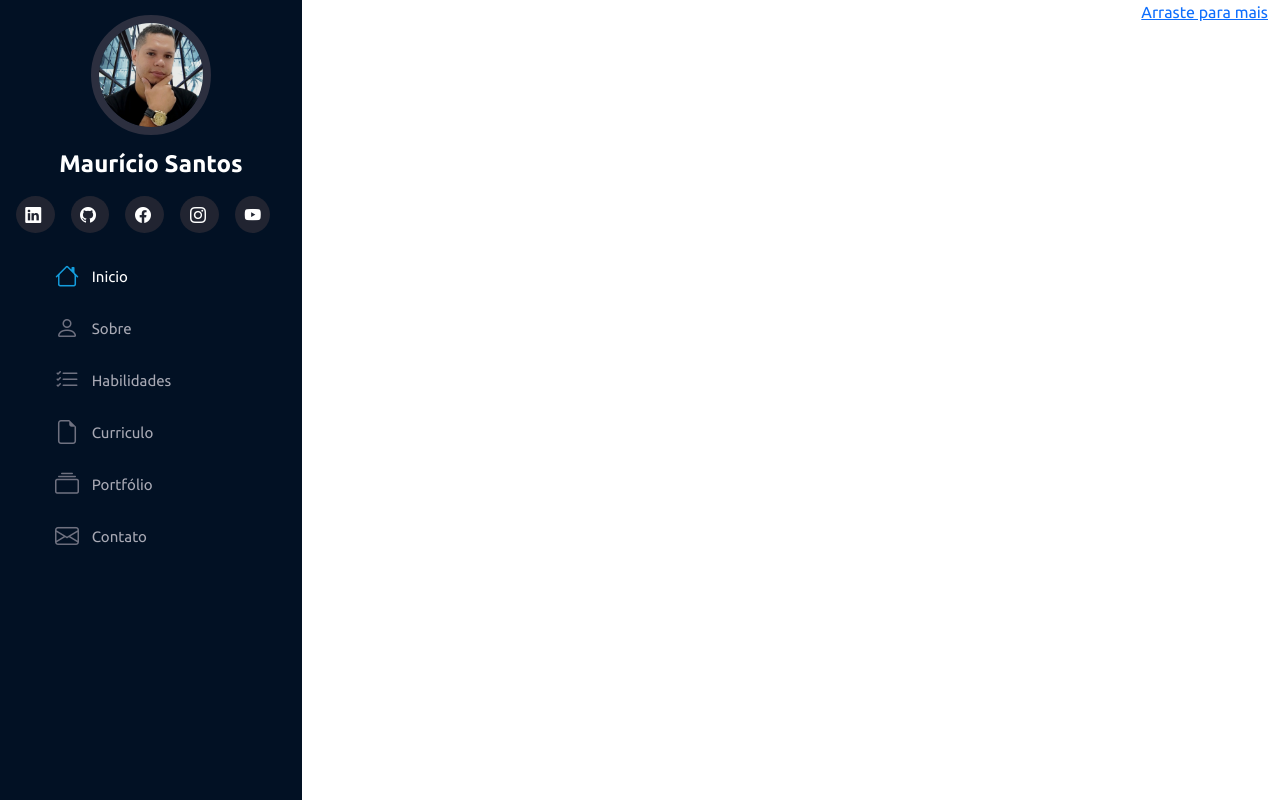
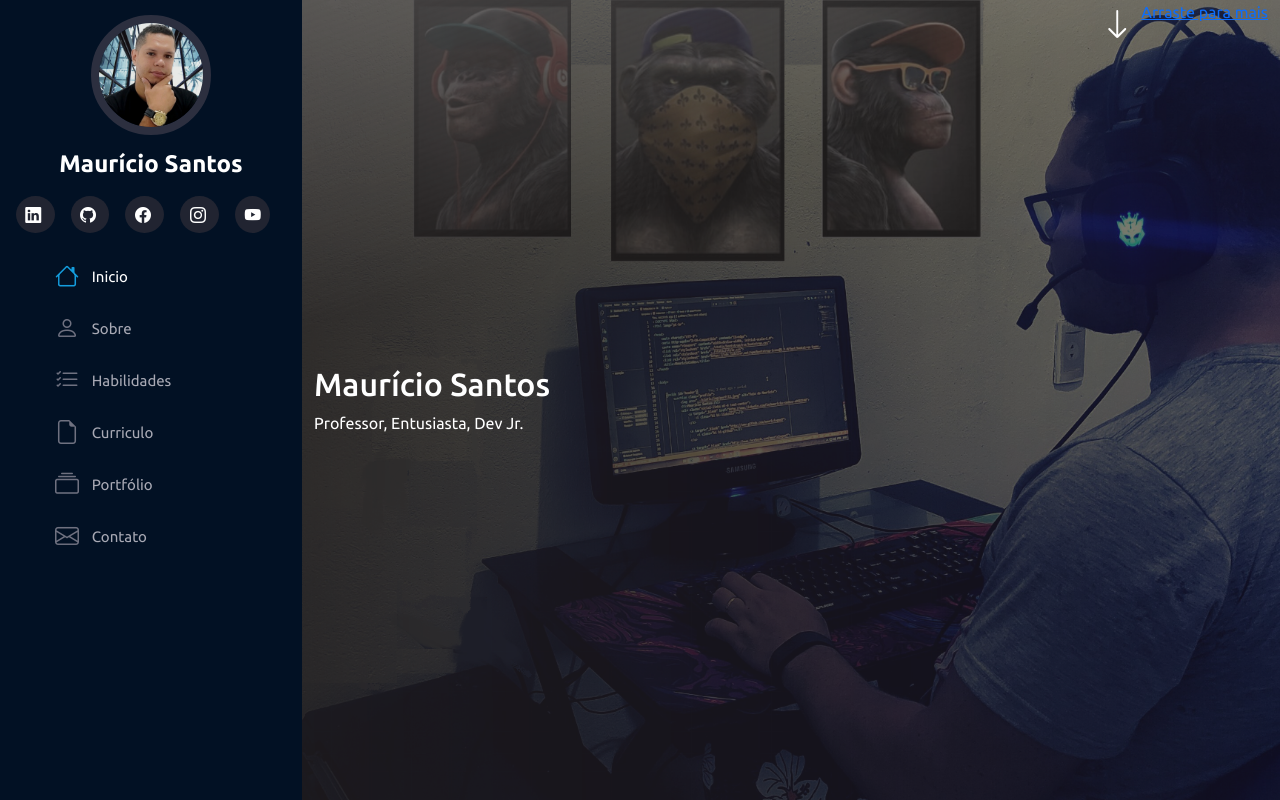
Before and after one commit to mauriciogen3/PortfolioResponsivo, a Python web app: template templates/index.html in a window 1280 px wide. Run offline with Jinja, Linux system fonts and the light colour scheme; the template is opened without the code that fills it, so the values that code supplies are empty; some libraries are stand-ins or nearby versions.

Commit message:
Update style.css

```diff
--- a/static/style.css
+++ b/static/style.css
@@ -91,3 +91,14 @@
   #main{
     margin-left: 302px;
   }
+
+
+  section#inicio{
+    background-image:url(/static/img/fundo2.png);
+    background-repeat: no-repeat;
+    background-size: cover;
+    background-attachment: fixed;
+    background-position: center;
+    width: 100%;
+    height: 100vh;
+  }
```
